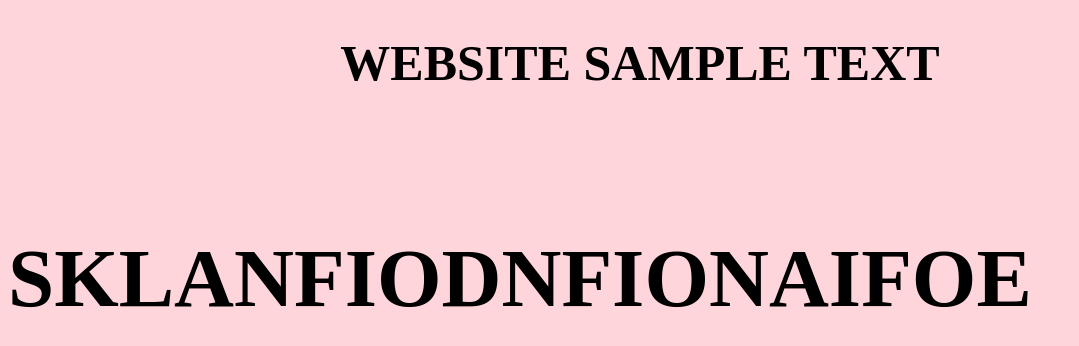
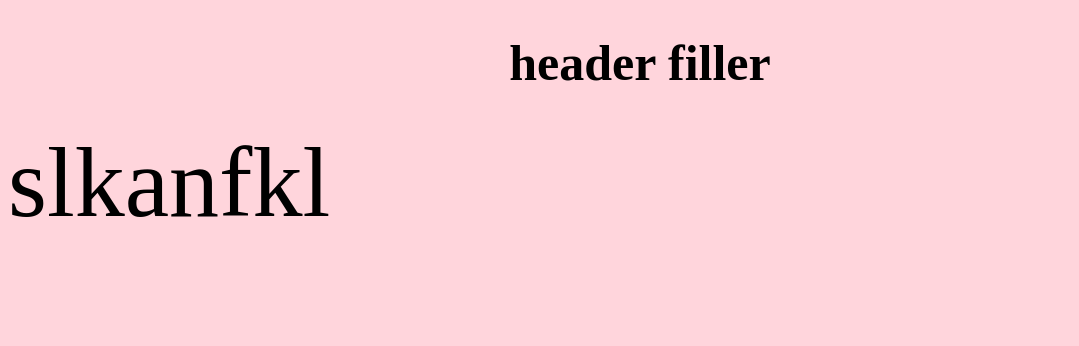
Before and after one commit to staten-island-tech/css-blogpost-project-blairweng7, a plain HTML site: page index.html in a window 1280 px wide. Shown: the whole page, without its empty margins (0-1079 px from the left). Drawn offline with Linux system fonts and the light colour scheme.

Commit message:
Update index.html

```diff
--- a/index.html
+++ b/index.html
@@ -7,7 +7,7 @@
     <link rel="stylesheet" href="style.css">
 </head>
 <body>
-    <h1>WEBSITE SAMPLE TEXT</h1>
-    <h5>SKLANFIODNFIONAIFOE</h5>
+<h1>header filler</h1>
+<div class="div">slkanfkl</div>
 </body>
 </html>
```
